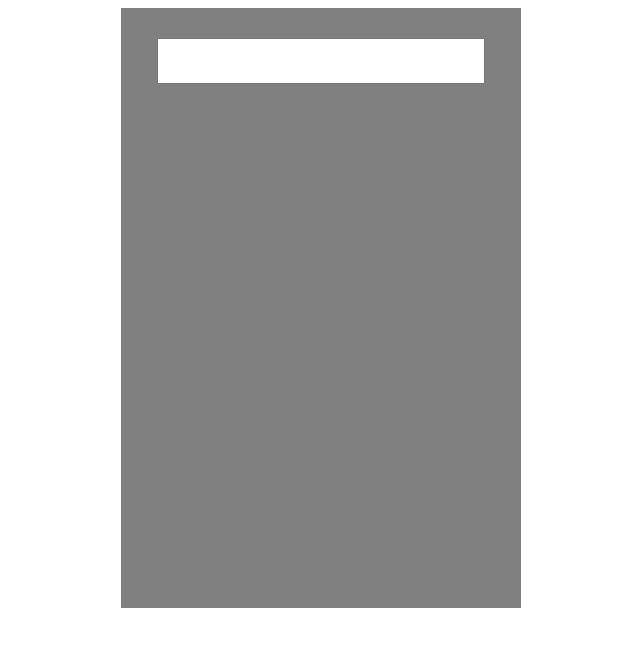
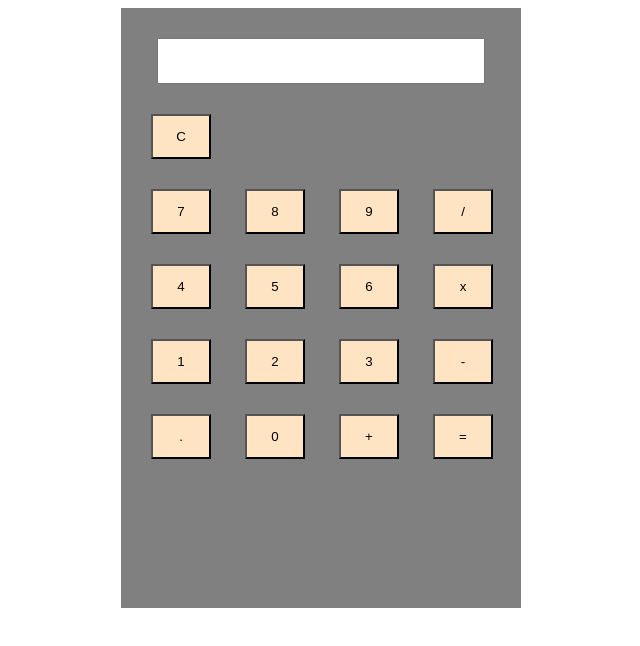
Before and after one commit to AdithyanA2005/Web_Calculator, a plain HTML site: page index.html in a window 1280 px wide. Shown: the whole page, without its empty margins (287-927 px from the left). Drawn offline with Linux system fonts and the light colour scheme.

Commit message:
calculator buttons added

```diff
--- a/index.html
+++ b/index.html
@@ -13,9 +13,34 @@
             <div class="output">
                 <input type="text" id="screen">
             </div>
+            <div class="buttons">
+                <button onclick="cleardisplay()" class="btn">C</button>
+                <div class="row">
+                    <button onclick="buttonclick(7)" class="btn">7</button>
+                    <button onclick="buttonclick(8)" class="btn">8</button>
+                    <button onclick="buttonclick(9)" class="btn">9</button>
+                    <button onclick="buttonclick('/')" class="btn">/</button>
 
+                </div>
+                <div class="row">
+                    <button onclick="buttonclick(4)" class="btn">4</button>
+                    <button onclick="buttonclick(5)" class="btn">5</button>
+                    <button onclick="buttonclick(6)" class="btn">6</button>
+                    <button onclick="buttonclick('x')" class="btn">x</button>
 
+                </div>
+                <div class="row">
+                    <button onclick="buttonclick(1)" class="btn">1</button>
+                    <button onclick="buttonclick(2)" class="btn">2</button>
+                    <button onclick="buttonclick(3)" class="btn">3</button>
+                    <button onclick="buttonclick('-')" class="btn">-</button>
 
+                </div>
+                <div class="row">
+                    <button onclick="buttonclick('.')" class="btn">.</button>
+                    <button onclick="buttonclick(0)" class="btn">0</button>
+                    <button onclick="buttonclick('+')" class="btn">+</button>
+                    <button onclick="equalClick()" class="btn">=</button>
                 </div>
 
             </div>
```
